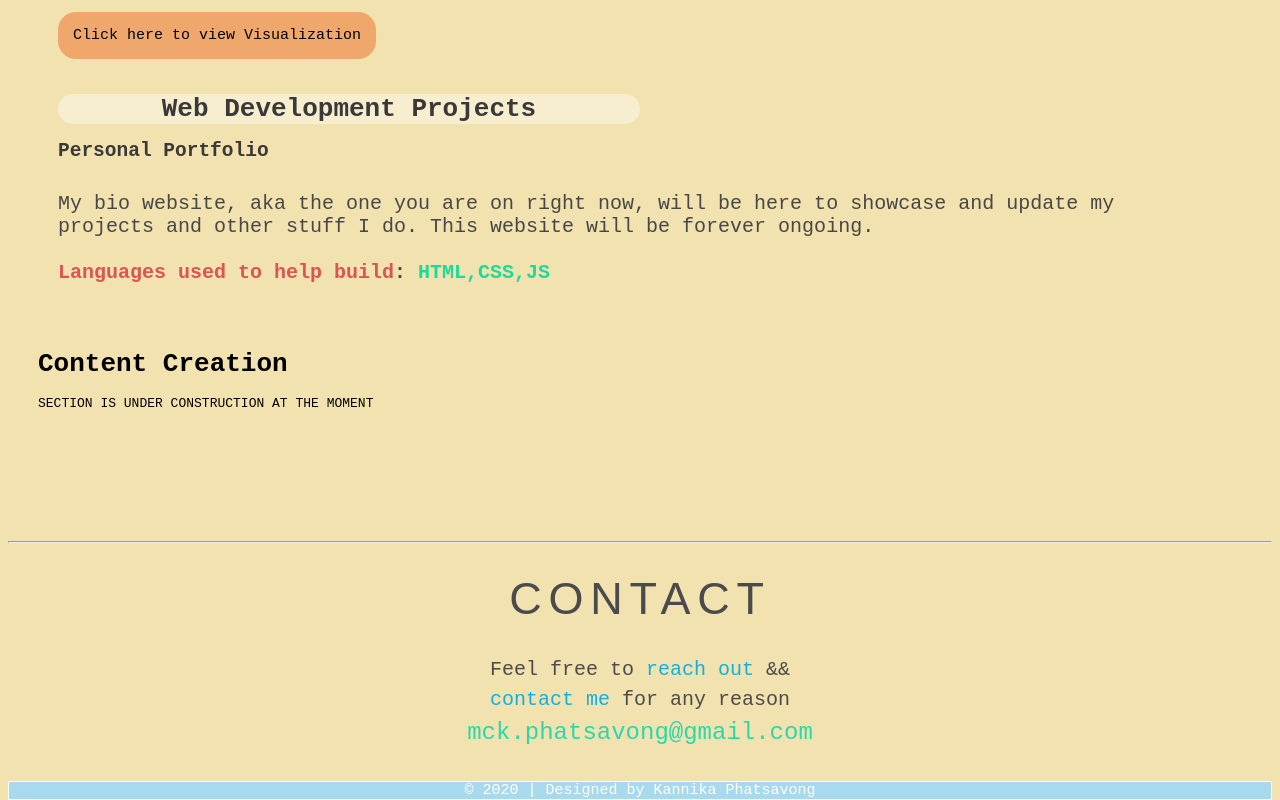
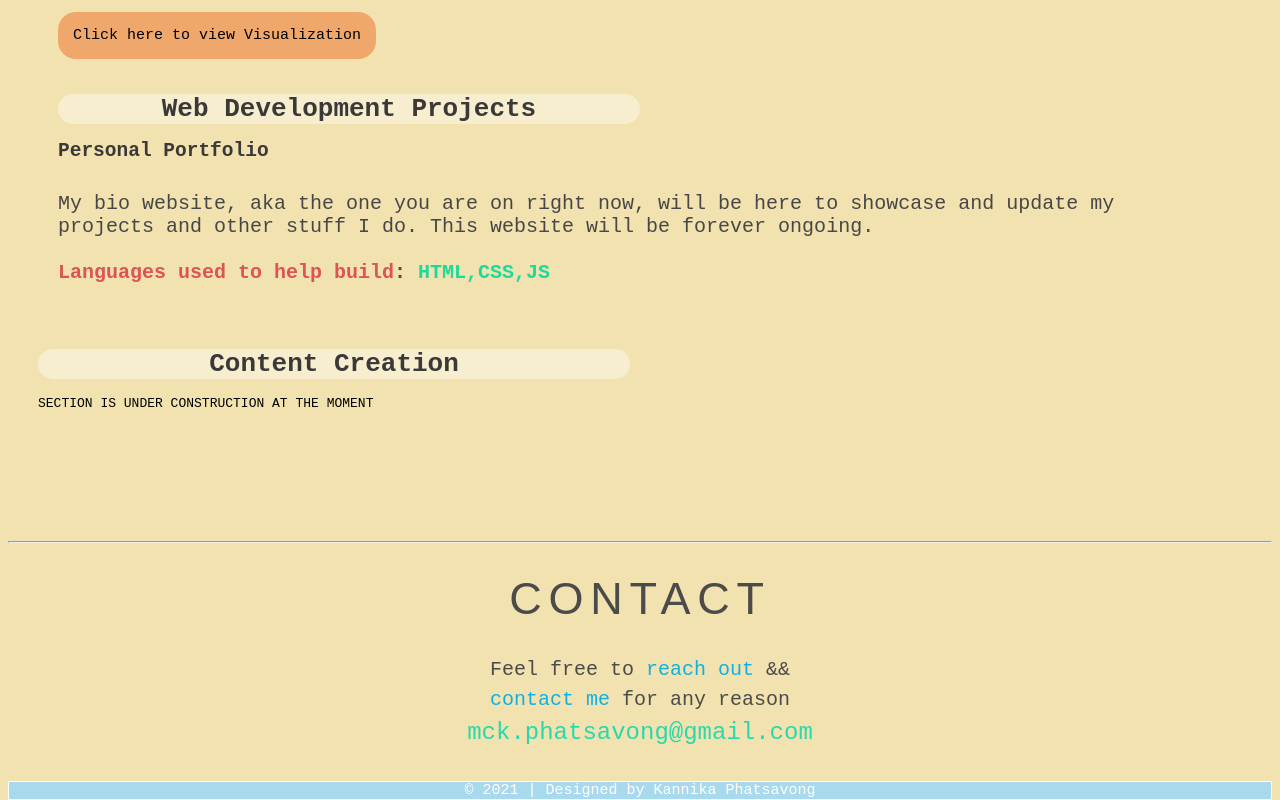
Before and after one commit to Mckphat/Mckphat.github.io, a plain HTML site: page src/index.html in a window 1280 px wide. Shown: the part 1321-2121 px from the top of the page. Drawn offline with nearby package versions, Linux system fonts and the light colour scheme.

Commit message:
added new page

```diff
--- a/src/index.html
+++ b/src/index.html
@@ -21,9 +21,7 @@
             <ul>
                 <li><a href = "#">Home</a></li>
                 <li><a href="#section-2">Projects</a></li>
-                <!--
-                <li><a href="#">Resume</a></li>
-                -->
+                <li><a href="/src/stars.html">Stars</a></li>
                 <li><a href="#contact">Contact</a></li>
             </ul>
         </nav>
@@ -92,8 +90,9 @@
     </div>
 
 
+
    <div class = "section-3">
-       <h1 id = "content">Content Creation</h1>
+       <h1 class = "titles">Content Creation</h1>
     SECTION IS UNDER CONSTRUCTION AT THE MOMENT
        <!--PUT PHOTOGRAPHY AND VIDEO EDITING STUFF HERE I GUESS-->
    </div>
@@ -114,7 +113,7 @@
 
 <footer>
     <div id="end">
-        <span id="credit">© 2020 | Designed by Kannika Phatsavong</span>
+        <span id="credit">© 2021 | Designed by Kannika Phatsavong</span>
 </footer>
 </div>
 
--- /dev/null
+++ b/src/stars.css
@@ -0,0 +1,8 @@
+* {
+    margin: 0;
+    padding: 0;
+    box-sizing: border-box;
+}
+body {
+    background-color: black;
+}
```
Also changed, not shown: src/stars.html (added, +32 -0 lines).
